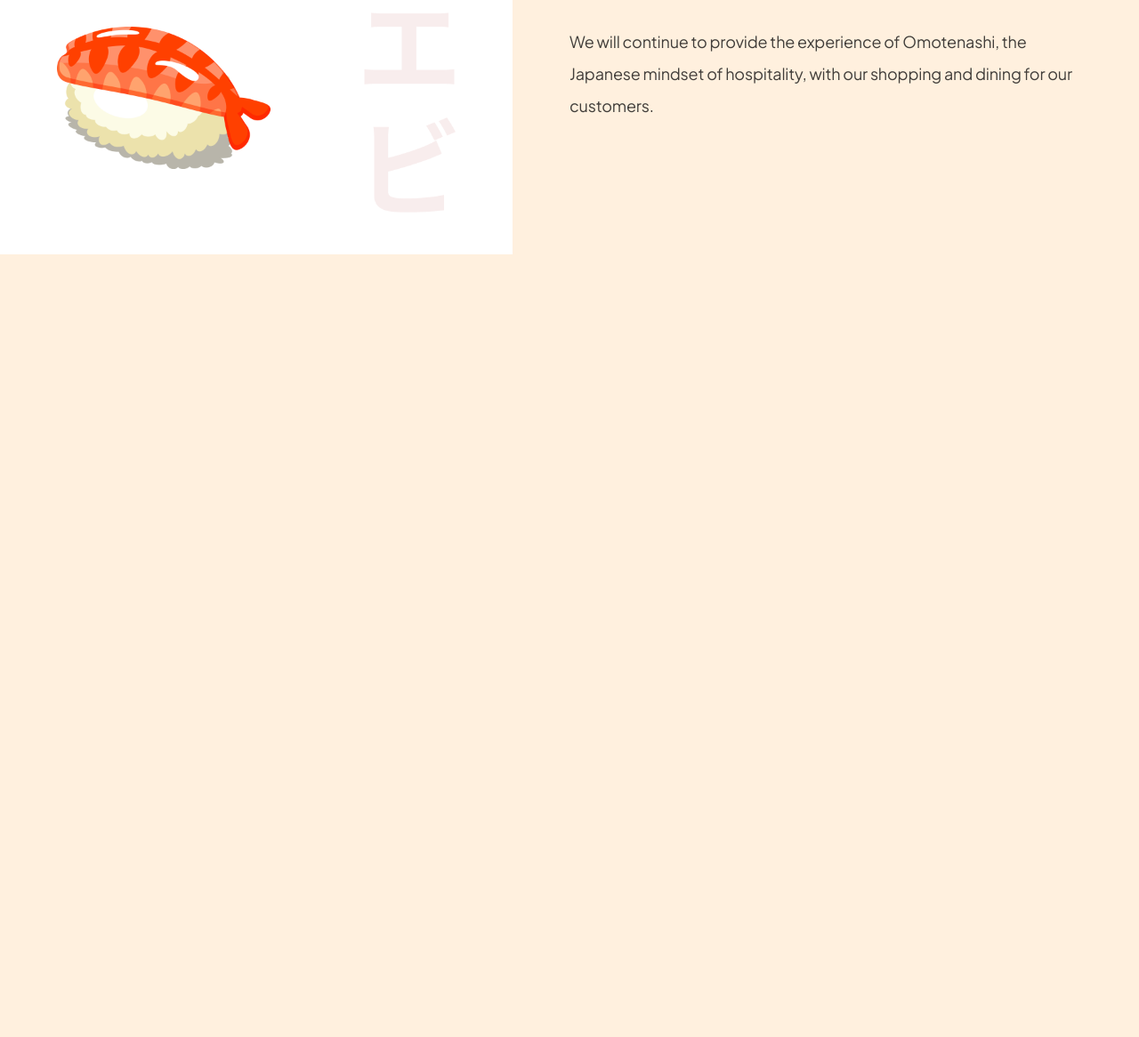
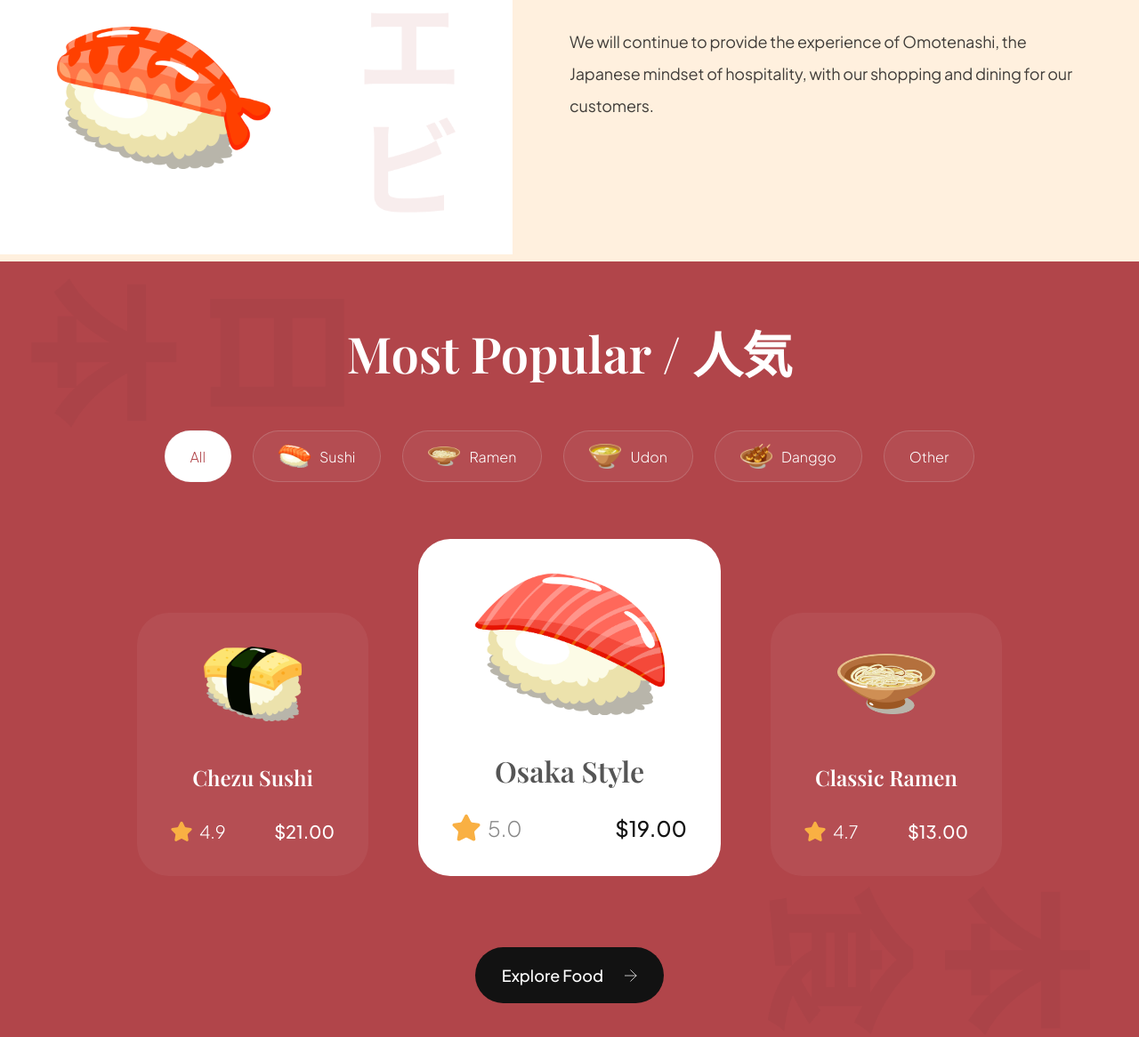
Before and after one commit to kennethpresedo/sushi, a website built with Vite: page index.html in a window 1280 px wide. Shown: the part 1224-2390 px from the top of the page at 89% size. Before the commit the page ends 1518 px from the top, so only its background shows below. Built offline with nearby package versions, Linux system fonts and the light colour scheme.

Commit message:
popular foods section and popular foods css complete

```diff
--- a/css/sections/popular.css
+++ b/css/sections/popular.css
@@ -0,0 +1,197 @@
+.popular-foods{
+    padding: 64px;
+
+    display: flex;
+    flex-direction: column;
+
+    background-color: var(--primary-color);
+    background-image: url('../../assets/popular_bg.png');
+    background-position: center;
+    background-repeat: no-repeat;
+    background-size: contain;
+
+    overflow: hidden;
+}
+
+.popular-foods__title{
+    font-size: 56px;
+    font-family: var(--playfair-display);
+    font-weight: 600;
+    line-height: 78px;
+    color: #fff;
+    text-align: center;
+}
+
+.popular-foods__filters{
+    margin-top: 48px;
+    max-width: 100%;
+    overflow-x: auto;
+
+    display: flex;
+    justify-content: center;
+    gap: 24px;
+}
+
+.popular-foods__filter-btn{
+    padding: 10px 28px;
+
+    display: flex;
+    flex-direction: row;
+    align-items: center;
+    gap: 10px;
+
+    background: rgba(225, 225, 225, 0.05);
+    border: 1px solid rgba(225, 225, 225, 0.2);
+    border-radius: 46px;
+    font-size: 16px;
+    font-weight: 300;
+    line-height: 25px;
+    font-family: var(--plus-jakarta-sans);
+    color: #fff;
+    cursor: pointer;
+}
+
+.popular-foods__filter-btn img{
+    height: 36px;
+    width: 36px;
+    object-fit: contain;
+}
+
+.popular-foods__filter-btn.active{
+    background: #fff;
+    color: var(--primary-color)
+}
+
+.popular-foods__filter-btn:hover{
+    background: #fff;
+    color: var(--primary-color)
+}
+
+.popular-foods__catalogue{
+    margin-top: 64px;
+
+    display: flex;
+    justify-content: center;
+    align-items: flex-end;
+    flex-wrap: wrap;
+    gap: 56px;
+}
+
+.popular-foods__button{
+    width: fit-content;
+
+    padding: 20px 30px;
+    margin: 80px auto 0;
+
+    font-weight: 500;
+    font-size: 18px;
+    line-height: 23px;
+    font-family: var(--plus-jakarta-sans);
+    color: #fff;
+
+    border: none;
+    outline: none;
+    background: var(--secondary-color);
+    border-radius: 64px;
+    cursor: pointer;
+}
+
+.popular-foods__button img{
+    width: 14px;
+    height: 14px;
+    object-fit: contain;
+
+    margin-left: 21px;
+}
+
+.popular-foods__card{
+    padding: 38px;
+    min-width: 260px;
+    height: fit-content;
+
+    display: flex;
+    align-items: center;
+    flex-direction: column;
+
+    border-radius: 36px;
+    background: rgba(255, 255, 255, 0.05);
+    border: rgba(255, 255, 255, 0.2);
+}
+
+.popular-foods__card-image{
+    width: 110px;
+    height: 84px;
+    object-fit: contain;
+}
+
+.popular-foods__card-title {
+    margin-top: 47px;
+
+    font-weight: 600;
+    font-size: 24px;
+    line-height: 32px;
+    font-family: var(--playfair-display);
+    color: #fff;
+    text-align: center;
+}
+
+.popular-foods__card-details{
+    width: 100%;
+    margin-top: 32px;
+}
+
+.popular-foods__card-rating{
+    display: flex;
+    align-items: center;
+    gap: 8px
+}
+
+.popular-foods__card-rating img{
+    width: 24px;
+    height: 24px;
+    object-fit: contain;
+}
+
+.popular-foods__card-rating p{
+    font-size: 20px;
+    font-weight: 300;
+    font-family: var(--plus-jakarta-sans);
+    color: #fff;
+}
+
+.popular-foods__card-price{
+    font-size: 20px;
+    font-weight: 500;
+    font-family: var(--plus-jakarta-sans);
+    color: #fff;
+}
+
+.popular-foods__card.active-card {
+    background: #fff;
+    min-width: 340px;
+  }
+
+  .popular-foods__card.active-card .popular-foods__card-image {
+    width: 214px;
+    height: 160px;
+  }
+
+  .popular-foods__card.active-card .popular-foods__card-title {
+    color: var(--black-500);
+    font-size: 32px;
+  }
+
+  .popular-foods__card.active-card .popular-foods__card-rating img {
+    width: 32px;
+    height: 32px;
+  }
+
+  .popular-foods__card.active-card .popular-foods__card-rating p {
+    font-size: 24px;
+    color: var(--gray-100);
+  }
+
+  .popular-foods__card.active-card .popular-foods__card-price {
+    font-size: 24px;
+    color: var(--secondary-color)
+  }
--- a/index.html
+++ b/index.html
@@ -107,6 +107,81 @@
         </div>
     </section>
 
+    <section class="popular-foods" id="menu">
+        <h2 class="popular-foods__title">Most Popular / 人気</h2>
+
+        <div class="popular-foods__filters sushi__hide-scrollbar">
+            <button class="popular-foods__filter-btn active">All</button>
+            <button class="popular-foods__filter-btn">
+                <img src="/assets/sushi-9.png" alt="sushi 9" />
+                Sushi
+            </button>
+            <button class="popular-foods__filter-btn">
+                <img src="/assets/sushi-8.png" alt="sushi 8" />
+                Ramen
+            </button>
+            <button class="popular-foods__filter-btn">
+                <img src="/assets/sushi-7.png" alt="sushi 7" />
+                Udon
+            </button>
+            <button class="popular-foods__filter-btn">
+                <img src="/assets/sushi-6.png" alt="sushi 6" />
+                Danggo
+            </button>
+            <button class="popular-foods__filter-btn">Other</button>
+        </div>
+
+        <div class="popular-foods__catalogue">
+            <article class="popular-foods__card">
+                <img class="popular-foods__card-image"
+                src="assets/sushi-12.png"
+                alt="sushi-12" />
+                <h4 class="popular-foods__card-title">Chezu Sushi</h4>
+
+                <div class="popular-foods__card-details flex-between">
+                    <div class="popular-foods__card-rating">
+                        <img src="assets/star.svg" alt="star" />
+                        <p>4.9</p>
+                    </div>
+                    <p class="popular-foods__card-price">$21.00</p>
+                </div>
+            </article>
+            <article class="popular-foods__card active-card">
+                <img class="popular-foods__card-image"
+                src="assets/sushi-11.png"
+                alt="sushi-11" />
+                <h4 class="popular-foods__card-title">Osaka Style</h4>
+
+                <div class="popular-foods__card-details flex-between">
+                    <div class="popular-foods__card-rating">
+                        <img src="assets/star.svg" alt="star" />
+                        <p>5.0</p>
+                    </div>
+                    <p class="popular-foods__card-price">$19.00</p>
+                </div>
+            </article>
+            <article class="popular-foods__card">
+                <img class="popular-foods__card-image"
+                src="assets/sushi-10.png"
+                alt="sushi-10" />
+                <h4 class="popular-foods__card-title">Classic Ramen</h4>
+
+                <div class="popular-foods__card-details flex-between">
+                    <div class="popular-foods__card-rating">
+                        <img src="assets/star.svg" alt="star" />
+                        <p>4.7</p>
+                    </div>
+                    <p class="popular-foods__card-price">$13.00</p>
+                </div>
+            </article>
+        </div>
+
+        <button class="popular-foods__button">
+            Explore Food
+            <img src="assets/arrow-right.svg" alt="arrow-right" />
+        </button>
+    </section>
+
     <script src="js/script.js" type="module"></script>
 </body>
 
```
